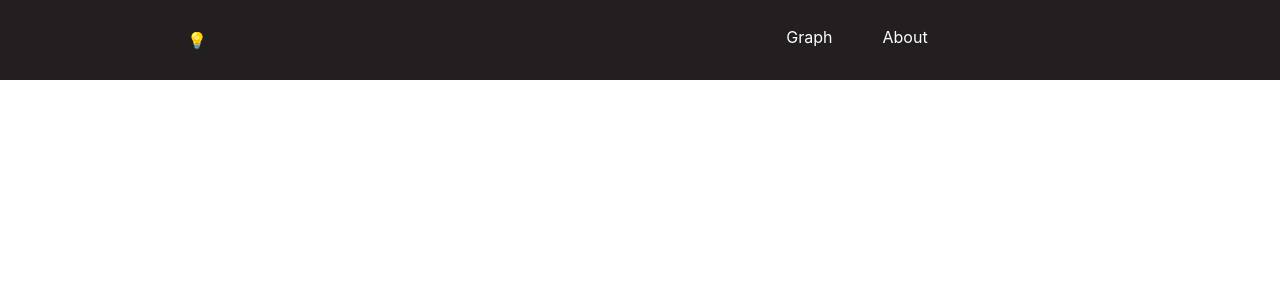
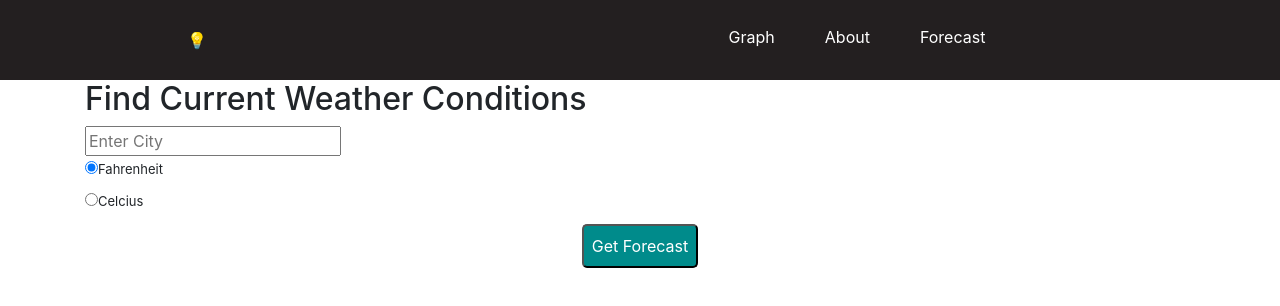
Before and after one commit to waqa5kh4n/covid19tracker, a React (Create React App) app: page /forecast in a window 1280 px wide. Shown: the top 306 px of the page. Built offline with nearby package versions, Linux system fonts and the light colour scheme.

Commit message:
weather app added

```diff
--- a/src/App.js
+++ b/src/App.js
@@ -2,7 +2,9 @@
 import Home from "./pages/Home";
 import About from "./pages/About";
 import Graph from "./pages/Graph";
+import Forecast from "./pages/Forecast/Forecast";
 import Nav from "./Nav";
+
 import { BrowserRouter as Router, Switch, Route } from "react-router-dom";
 
 function App() {
@@ -14,6 +16,7 @@
       <Route exact path="/" component={Home} />
       <Route path="/graph" component={Graph} />
       <Route path="/about" component={About} />
+      <Route path="/forecast" component={Forecast} />
       </Switch>
     </div>
     </Router>
--- a/src/Nav.js
+++ b/src/Nav.js
@@ -12,8 +12,11 @@
         <Link style={{ color: "white", textDecoration: "none", marginTop:"10px", marginRight: "50px" }} to="/graph">
           <li> Graph </li>
         </Link>
-        <Link style={{ color: "white", textDecoration: "none", marginTop:"10px" }} to="/about">
+        <Link style={{ color: "white", textDecoration: "none", marginTop:"10px", marginRight: "50px"  }} to="/about">
           <li> About </li>
+        </Link>
+        <Link style={{ color: "white", textDecoration: "none", marginTop:"10px" }} to="/forecast">
+          <li> Forecast </li>
         </Link>
       </ul>
     </nav>
--- /dev/null
+++ b/src/pages/Conditions/Conditions.js
@@ -0,0 +1,24 @@
+import React from 'react';
+import classes from './Conditions.module.css'
+
+const conditions = (props) => {
+   return (
+       <div className={classes.Wrapper}>
+
+           {props.error && <small className={classes.Small}>Please enter a valid city.</small>}
+
+           {props.loading && <div className={classes.Loader} />}
+
+
+           {props.responseObj.cod === 200 ?
+               <div>
+                   <p><strong>{props.responseObj.name}</strong></p>
+                   <p>It is currently {Math.round(props.responseObj.main.temp)} degrees out with {props.responseObj.weather[0].description}.</p>
+               </div>
+           : null
+           }
+       </div>
+   )
+}
+
+export default conditions;
--- /dev/null
+++ b/src/pages/Conditions/Conditions.module.css
@@ -0,0 +1,21 @@
+
+.Small {
+    color: red;
+}
+
+/* this code was pulled from
+https://www.w3schools.com/howto/howto_css_loader.asp */
+.Loader {
+    border: 16px solid #f3f3f3;
+    border-top: 16px solid rgb(90, 89, 89);
+    border-radius: 50%;
+    width: 50px;
+    height: 50px;
+    animation: spin 2s linear infinite;
+    margin: 10px auto;
+}
+
+@keyframes spin {
+    0% { transform: rotate(0deg); }
+    100% { transform: rotate(360deg); }
+}
--- /dev/null
+++ b/src/pages/Forecast/Forecast.js
@@ -0,0 +1,98 @@
+import React, { useState } from 'react';
+import Conditions from '../Conditions/Conditions';
+import classes from './Forecast.module.css';
+
+const Forecast = () => {
+  let [city, setCity] = useState('');
+  let [unit, setUnit] = useState('imperial');
+  let [responseObj, setResponseObj] = useState({});
+  let [error, setError] = useState(false);
+  let [loading, setLoading] = useState(false);
+  const uriEncodedCity = encodeURIComponent(city);
+
+
+  function getForecast(e) {
+    e.preventDefault();
+
+    if (city.length === 0) {
+        return setError(true);
+    }
+
+    // Clear state in preparation for new data
+    setError(false);
+    setResponseObj({});
+
+    setLoading(true);
+
+    let uriEncodedCity = encodeURIComponent(city);
+
+ fetch(`https://community-open-weather-map.p.rapidapi.com/weather?units=${unit}&q=${uriEncodedCity}`, {
+        "method": "GET",
+        "headers": {
+          "x-rapidapi-key": "ac30a018b3msh0f936c26fd864a4p1291cejsn0eb9c39f9757",
+          "x-rapidapi-host": "community-open-weather-map.p.rapidapi.com"
+        }
+    })
+    .then(response => response.json())
+    .then(response => {
+        if (response.cod !== 200) {
+            throw new Error()
+        }
+        setResponseObj(response);
+        setLoading(false);
+    })
+    .catch(err => {
+        setError(true);
+        setLoading(false);
+        console.log(err.message);
+    });
+ }
+
+  return (
+    // JSX code will go here
+    <div className="container">
+      <h2>Find Current Weather Conditions</h2>
+
+      <form onSubmit={getForecast}>
+        <input
+          type="text"
+          placeholder="Enter City"
+          maxLength="50"
+          className={classes.textInput}
+          value={city}
+          onChange={(e) => setCity(e.target.value)}
+        /><br></br>
+        <label className={classes.Radio}>
+          <input
+            type="radio"
+            name="units"
+            checked={unit === "imperial"}
+            value="imperial"
+            onChange={(e) => setUnit(e.target.value)}
+          />
+          Fahrenheit
+        </label><br></br>
+        <label className={classes.Radio}>
+          <input
+            type="radio"
+            name="units"
+            checked={unit === "metric"}
+            value="metric"
+            onChange={(e) => setUnit(e.target.value)}
+          />
+          Celcius
+        </label>
+        <button className={classes.Button} type="submit">
+          Get Forecast
+        </button>
+      </form>
+      <Conditions
+              responseObj={responseObj}
+              error={error} //new
+              loading={loading} //new
+              />
+    </div>
+  );
+};
+
+export default Forecast;
--- /dev/null
+++ b/src/pages/Forecast/Forecast.module.css
@@ -0,0 +1,31 @@
+.TextInput {
+    font-size: large;
+    border: 1px solid #EEEEEE;
+    padding: 5px;
+    border-radius: 3px;
+    display: block;
+    margin: 5px auto;
+}
+
+.TextInput:focus {
+    outline: none;
+    border-color: #719ECE;
+    box-shadow: 0 0 10px rgb(50, 100, 153);
+}
+
+.Radio {
+    font-size: small;
+}
+
+.Button {
+    display: block;
+    margin: 10px auto;
+    padding: .5rem;
+    font-size: 1em;
+    background: darkcyan;
+    border-radius: 5px;
+    color: white;
+    cursor: pointer;
+    margin: 5px auto;
+
+}
```
